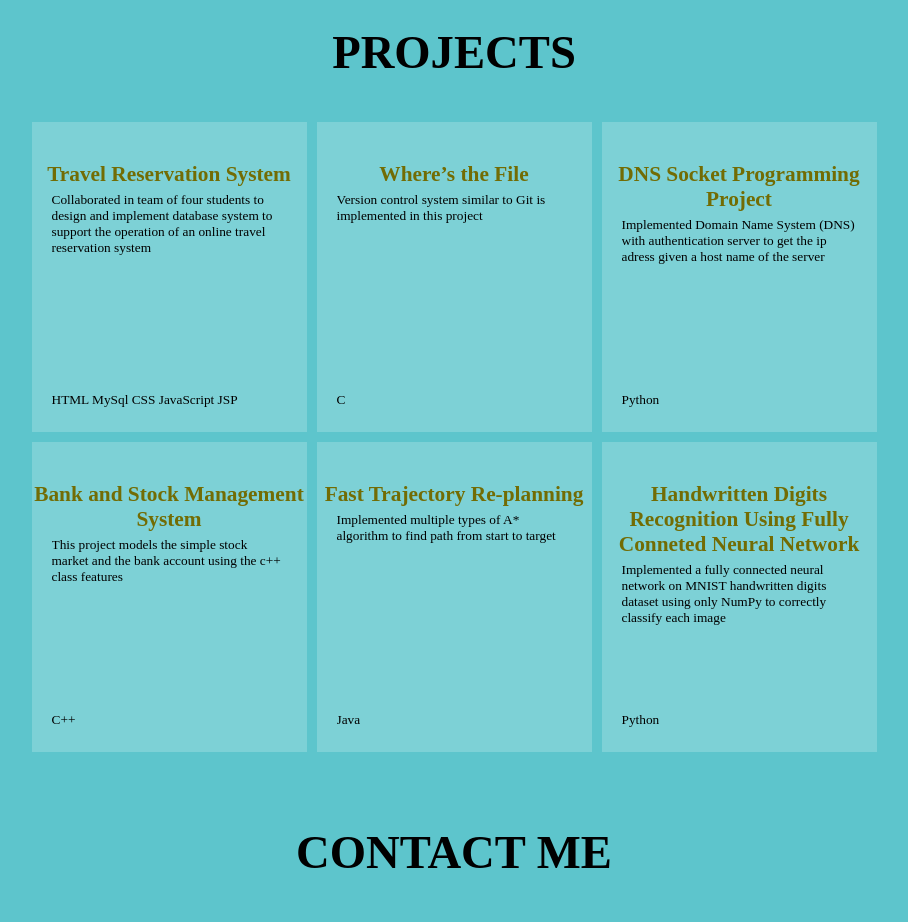
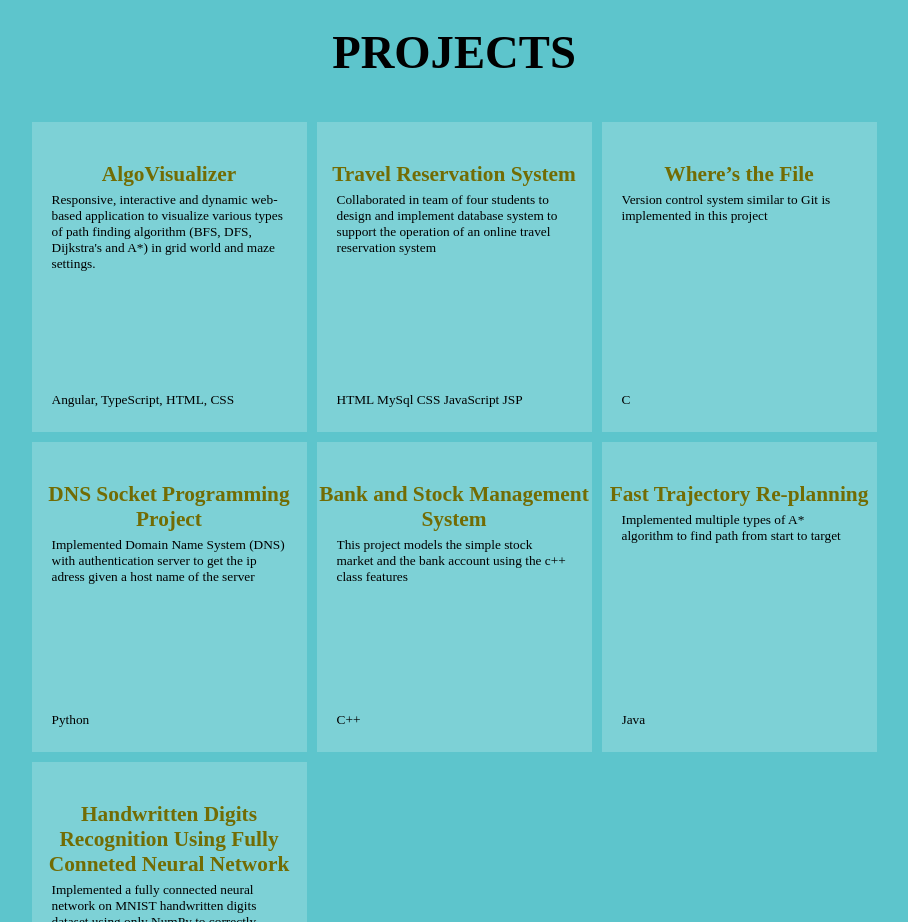
Before and after one commit to PNilay/my_portfolio, a React (Create React App) app: page / in a window 1280 px wide. Shown: the part 1480-2402 px from the top of the page, without its empty margins (186-1094 px from the left). Built offline with nearby package versions, Linux system fonts and the light colour scheme.

Commit message:
added new project info to project section

```diff
--- a/src/components/projects/ProjectPage.css
+++ b/src/components/projects/ProjectPage.css
@@ -54,7 +54,7 @@
     position: absolute;
     background-color: rgba(0, 0, 0, 0.8);
     display: flex;
-    flex-direction: column;
+    flex-direction: row;
     justify-content: center;
     text-align: center;
     transition-timing-function: ease-in;
@@ -85,6 +85,8 @@
     width: 40px;
     height: 40px;
     color: #eee98a;
+    /* color:red; */
+    margin: 10px;
   }
 
   .github_logo:hover{
--- a/src/components/projects/Projects.js
+++ b/src/components/projects/Projects.js
@@ -2,6 +2,7 @@ import React from "react";
 import "./ProjectPage.css";
 import ProjectCards from "../projectCards/ProjectCards";
 import { AiOutlineGithub } from "react-icons/ai";
+import {AiOutlineGlobal} from "react-icons/ai"
 const Projects = () => {
   return (
     <div className="main_div scroll" id="/projects">
@@ -9,6 +10,39 @@ const Projects = () => {
         <div>projects</div>
       </div>
       <div className="project_container">
+      <div className="box">
+          <div className="child_projct_card">
+            <ProjectCards
+              proj_name="AlgoVisualizer"
+              proj_description="Responsive, interactive and dynamic web-based application to visualize various types of path finding algorithm (BFS, DFS, Dijkstra's and A*) in grid world and maze settings.
+              "
+              prog_languages="Angular, TypeScript, HTML, CSS"
+            />
+          </div>
+          <div className="project_name">
+            <a
+              href="https://github.com/PNilay/algo-visualizer"
+              target="_blank"
+              rel="noreferrer"
+              className="github_link"
+            >
+              <AiOutlineGithub className="github_logo" />
+            </a>
+            <a
+              href="https://pnilay.github.io/algo-visualizer/"
+              target="_blank"
+              rel="noreferrer"
+              className="github_link"
+            >
+              <AiOutlineGlobal className="github_logo" />
+            </a>
+          </div>
+        </div>
+
+
+
+
+
         <div className="box">
           <div className="child_projct_card">
             <ProjectCards
```
